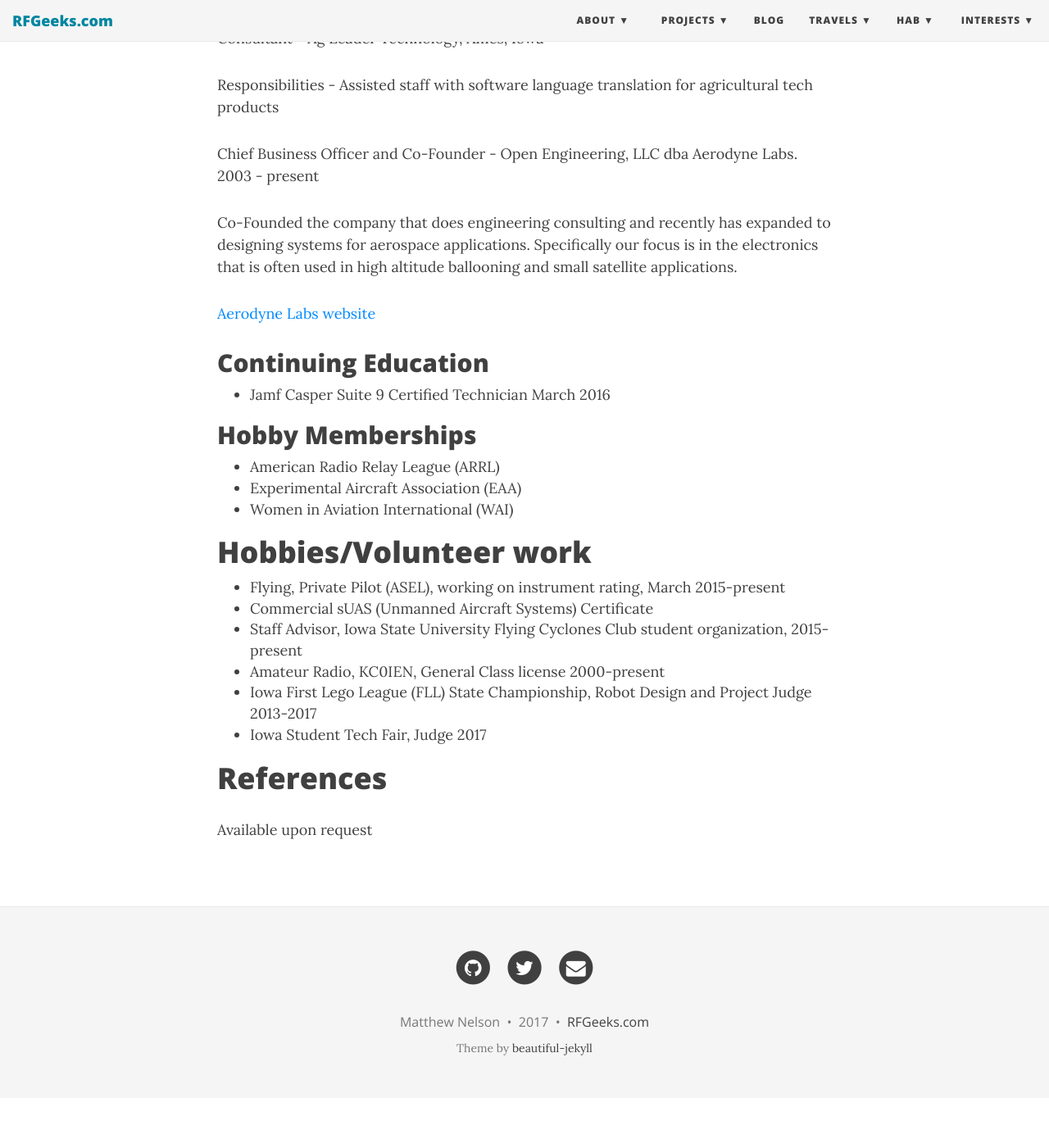
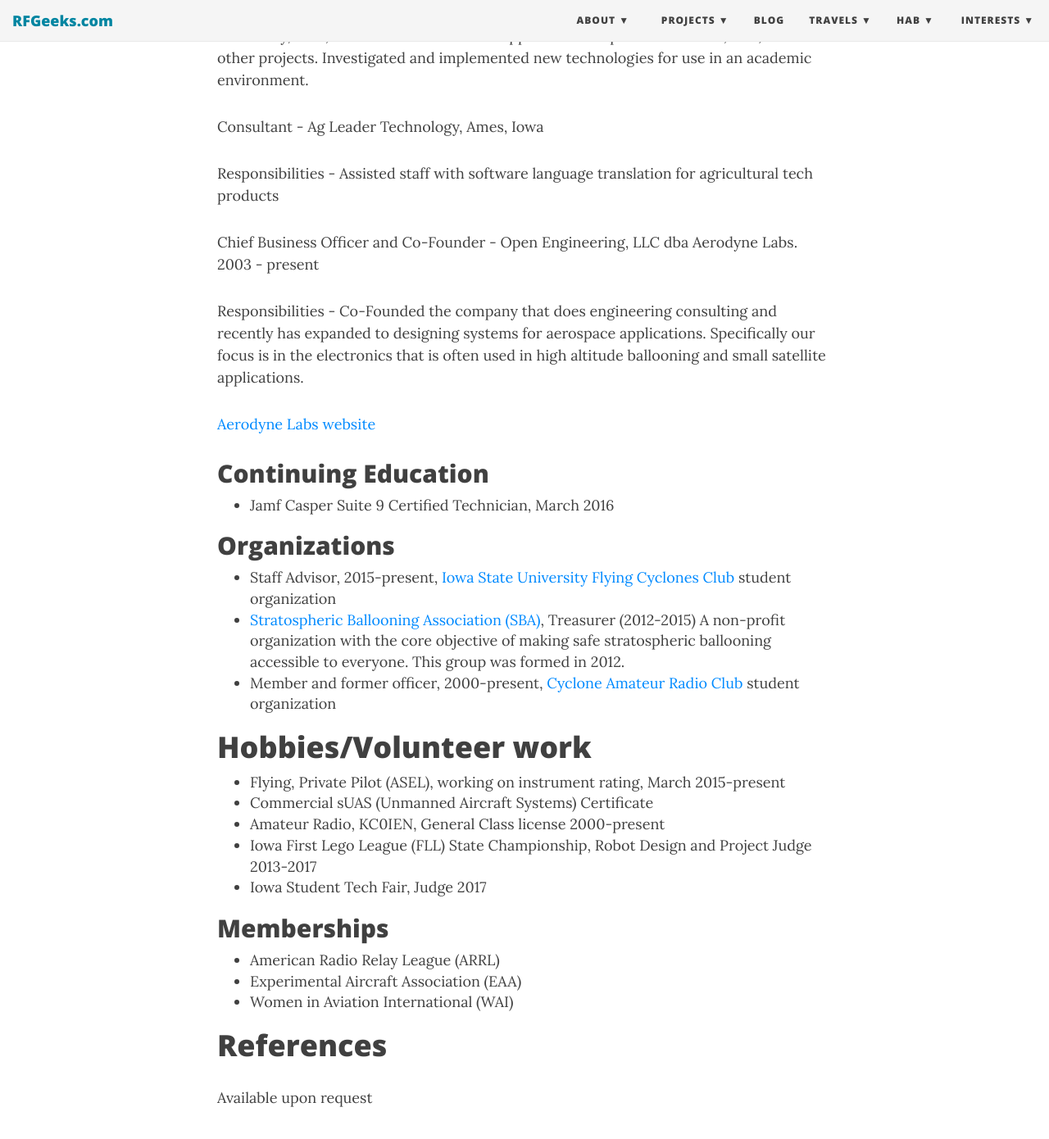
Before and after one commit to matgyver/matgyver.github.com, a Jekyll site: the page built from aboutme_jen.md, in a window 1280 px wide and 1400 px high, scrolled down 1693 px. Shown: the top 1390 px of the window at 82% size. Built offline with Jekyll 4.4.1, drawn with Linux system fonts in a browser that asks for light colours; nearby versions of some CDN libraries; before the commit the page ends 3033 px from its top, so only the background shows below that; some of the changed text lies outside the part shown.

Commit message:
Fixed typos and formatting

```diff
--- a/aboutme_jen.md
+++ b/aboutme_jen.md
@@ -28,7 +28,7 @@
 
 Employment
 ----------
-Systems Analyst II- Genetics, Development, Biology IT, Cell Biology (GDCB), College of Liberal Arts and Sciences, Iowa State University Ames, IA.  March 2012 - present
+Systems Analyst II- [Biology IT](biology-it.iastate.edu), [Genetics, Development, Cell Biology (GDCB)](https://www.gdcb.iastate.edu/), [College of Liberal Arts and Sciences](https://it.las.iastate.edu/), Iowa State University Ames, IA.  March 2012 - present
 
 Responsibilities - As part of the Biology IT team, I support faculty, staff, and students in the biological sciences specifically those in GDCB.  This includes teaching, instructional, and research laboratories and administrative groups.  Supervises and manages approximately 5-6 student technicians.  Provides software and hardware purchasing guidance and ordering and support for Dell and Apple devices and a large variety closed and open source software packages - particularly Microsoft Office, Adobe Creative Cloud, R, MATLAB, ImageJ/Fiji, Google Earth Pro, SAS, JMP, ArcGIS.  Deploys and maintains computers and systems attached to specialty instruments (mostly microscope and imaging equipment) and other scientific equipment connected to the network.
 
@@ -51,29 +51,34 @@
 
 Chief Business Officer and Co-Founder - Open Engineering, LLC dba Aerodyne Labs.  2003 - present
 
-Co-Founded the company that does engineering consulting and recently has expanded to designing systems for aerospace applications.  Specifically our focus is in the electronics that is often used in high altitude ballooning and small satellite applications.
+Responsibilities - Co-Founded the company that does engineering consulting and recently has expanded to designing systems for aerospace applications.  Specifically our focus is in the electronics that is often used in high altitude ballooning and small satellite applications.
 
 [Aerodyne Labs website](http://www.aerodynelabs.com)
 
 Continuing Education
 --------------------
-+ Jamf Casper Suite 9 Certified Technician March 2016
++ Jamf Casper Suite 9 Certified Technician, March 2016
 
-Hobby Memberships
+Organizations
+-------------
++ Staff Advisor, 2015-present, [Iowa State University Flying Cyclones Club](https://www.stuorg.iastate.edu/site/flying) student organization
++ [Stratospheric Ballooning Association (SBA)](http://www.stratoballooning.org), Treasurer (2012-2015) A non-profit organization with the core objective of making safe stratospheric ballooning accessible to everyone. This group was formed in 2012.
++ Member and former officer, 2000-present, [Cyclone Amateur Radio Club](https://www.stuorg.iastate.edu/site/carc) student organization
+
+Hobbies/Volunteer work
+======================
++ Flying, Private Pilot (ASEL), working on instrument rating, March 2015-present
++ Commercial sUAS (Unmanned Aircraft Systems) Certificate
++ Amateur Radio, KC0IEN, General Class license 2000-present
++ Iowa First Lego League (FLL) State Championship, Robot Design and Project Judge 2013-2017
++ Iowa Student Tech Fair, Judge 2017
+
+Memberships
 -----------------
 + American Radio Relay League (ARRL)
 + Experimental Aircraft Association (EAA)
 + Women in Aviation International (WAI)
 
-Hobbies/Volunteer work
-======================
-+ Flying, Private Pilot (ASEL), working on instrument rating, March 2015-present
-+ Commercial sUAS (Unmanned Aircraft Systems) Certificate
-+ Staff Advisor, Iowa State University Flying Cyclones Club student organization, 2015-present
-+ Amateur Radio, KC0IEN, General Class license 2000-present
-+ Iowa First Lego League (FLL) State Championship, Robot Design and Project Judge 2013-2017
-+ Iowa Student Tech Fair, Judge 2017
-
 References
 ==========
 Available upon request
```
